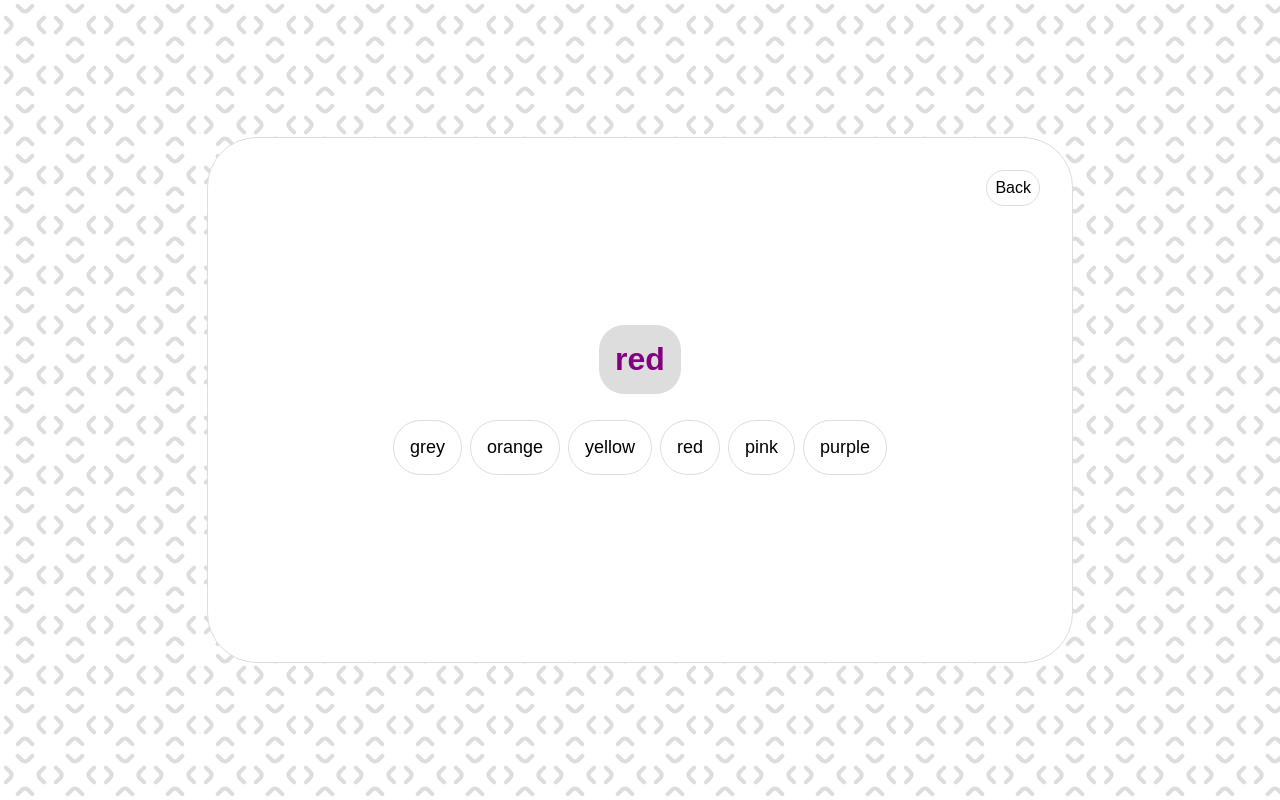
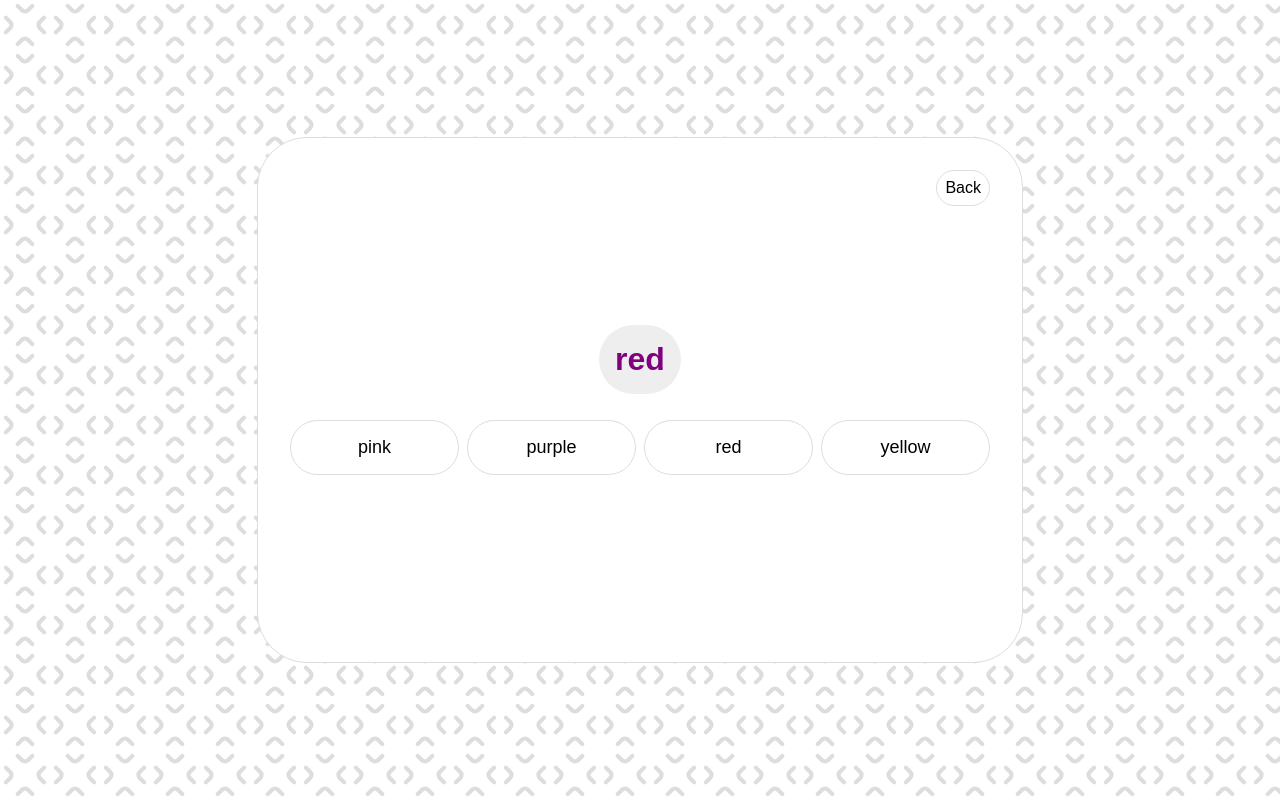
Before and after one commit to francesco892/stroop-test, a React (Vite) app: page / in a window 1280 px wide. Both pictures are taken after a click on the button "Start the test". Built offline with nearby package versions, Linux system fonts and the light colour scheme.

Commit message:
[UPDATE] misc fixes + [REMOVE] dist from gitignore

```diff
--- a/src/App.css
+++ b/src/App.css
@@ -1,6 +1,6 @@
 .container {
   display: flex;
-  max-width: 800px;
+  max-width: 700px;
   height: 460px;
   flex:1;
   background-color: white;
--- a/src/components/Button/button.css
+++ b/src/components/Button/button.css
@@ -1,16 +1,20 @@
 .button {
+    display: flex;
+    justify-content: center;
     background-color: white;
     color: black;
     border-radius: 50px;
     border: 1px solid #ddd;
-    font: inherit;
     cursor: pointer;
     outline: inherit;
+    gap: .5rem;
 }
 
-  .button.hover, .button:active, .button:focus {
+.button.hover,
+.button:active,
+.button:focus {
     background-color: #ddd;
-  }
+}
 
 .l-size {
     font-size: larger;
--- a/src/components/ButtonGroup/buttonGroup.css
+++ b/src/components/ButtonGroup/buttonGroup.css
@@ -2,4 +2,10 @@
     display: flex;
     gap: .5rem;
     flex-wrap: wrap;
+    width: 100%;
 }
+
+.button-group > .button{
+    flex: 1;
+    min-width: 0;
+}
--- a/src/steps/Game/game.css
+++ b/src/steps/Game/game.css
@@ -1,5 +1,5 @@
 .current-color {
-    background-color: #ddd;
+    background-color: #eee;
     padding: 1rem;
-    border-radius: 25px;
+    border-radius: 50px;
 }
--- a/src/steps/Game/game.tsx
+++ b/src/steps/Game/game.tsx
@@ -7,7 +7,7 @@ import { getRandomElement, getRandomElements, shuffleArray } from "../../utils/r
 import "./game.css";
 
 const ROUNDS: number = import.meta.env.VITE_GAME_ROUNDS;
-const CHOICES: number = import.meta.env.VITE_GAME_COLOR_CHOICES;
+const CHOICES: number = import.meta.env.VITE_GAME_CHOICES;
 const COLORS = ["red", "green", "blue", "yellow", "orange", "purple", "brown", "pink", "grey"];
 
 const Game = ({ onGameEnd, onGameCancel }: { onGameEnd: (gameResult: GameResult) => void, onGameCancel: callback }) => {
--- a/src/steps/Tutorial/tutorial.tsx
+++ b/src/steps/Tutorial/tutorial.tsx
@@ -3,6 +3,7 @@ import callback from "../../models/callback";
 import "./tutorial.css";
 
 const ROUNDS: number = import.meta.env.VITE_GAME_ROUNDS;
+const CHOICES: number = import.meta.env.VITE_GAME_CHOICES;
 
 const Tutorial = ({ onGameStart }: { onGameStart: callback }) => {
     return (
@@ -23,7 +24,7 @@ const Tutorial = ({ onGameStart }: { onGameStart: callback }) => {
                         <p>
                             You'll be shown {ROUNDS} words, each representing a specific color but written in a different one.
                             <br />
-                            For each word you'll have to pick between multiple choices the color the word is written in, not the one it's spelling.
+                            For each word you'll have to pick between {CHOICES} choices the color the word is written in, not the one it's spelling.
                             <br />
                             For example: if the word <span className="bold purple">purple</span> is shown, you'll have to pick red,
                             if the word <span className="bold green">orange</span> is shown, you'll have to pick green and so on...
```
Also changed, not shown: 6 other files (tests, documents, lock files or other folders).
